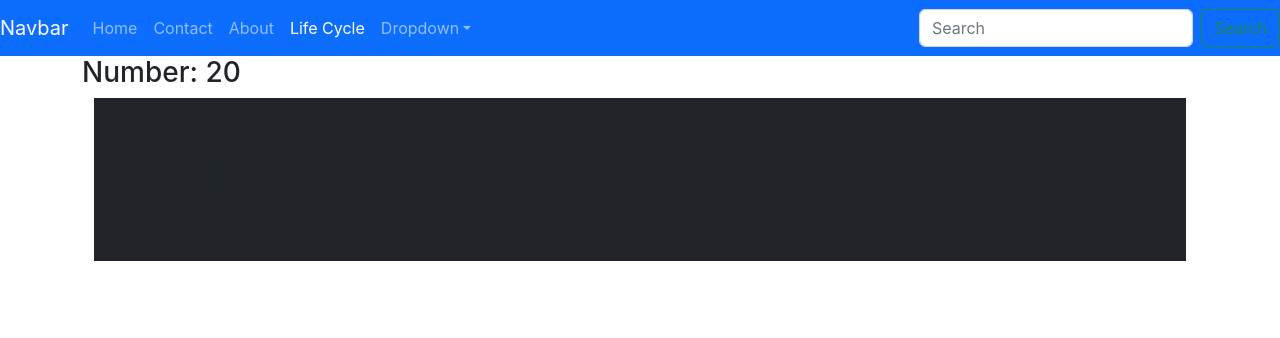
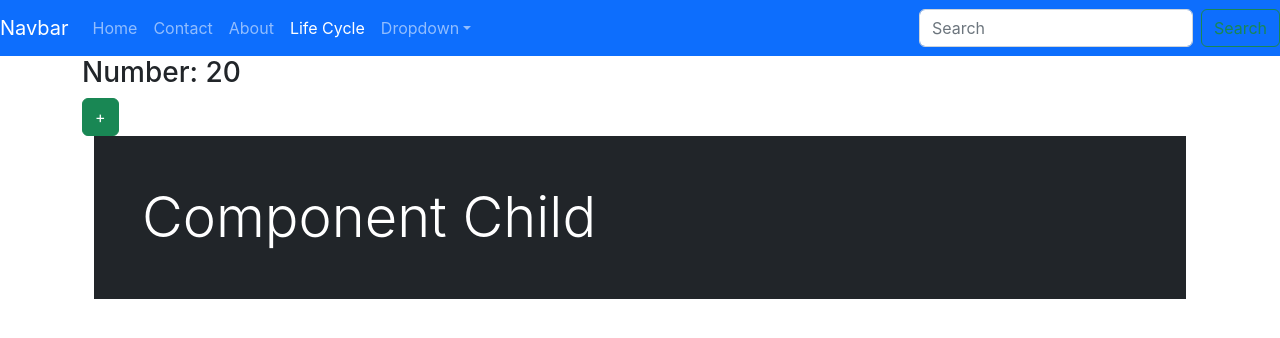
Before and after one commit to AVan-Git/Basic-ReactJS, a React (Create React App) app in the folder demo-buoi6-life-cycle-axios/: page /reactLifeCycle in a window 1280 px wide. Shown: the top 338 px of the page. Built offline with nearby package versions, Linux system fonts and the light colour scheme.

Commit message:
add shouldComponentUpdate ||| no chưa chạy được

```diff
--- a/demo-buoi6-life-cycle-axios/src/ReactLifeCycle/Child.jsx
+++ b/demo-buoi6-life-cycle-axios/src/ReactLifeCycle/Child.jsx
@@ -10,16 +10,23 @@ export default class Child extends Component {
     console.log('constructor - child');
   }
 
-      static getDrivedStateFromProps(newProps, currentState) {
+  static getDerivedStateFromProps(newProps, currentState) {
     console.log('getDrivedStateFromProps - child');
     return null;
+  }
+
+
+
+  shouldComponentUpdate(newProps, newState) {
+    console.log('shouldComponentUpdate() - child');
+    return false;
   }
 
   render() {
     console.log('render - child');
     return (
       <div className='container'>
-            <div className="display-4 p-5 bg-dark textwhite">
+        <div className="display-4 p-5 bg-dark text-white">
           Component Child
         </div>
 
@@ -27,7 +34,7 @@ export default class Child extends Component {
     )
   }
 
-      componentDidMount () {
+  componentDidMount() {
     console.log("componentDidMount - child");
   }
 }
--- a/demo-buoi6-life-cycle-axios/src/ReactLifeCycle/ReactLifeCycle.jsx
+++ b/demo-buoi6-life-cycle-axios/src/ReactLifeCycle/ReactLifeCycle.jsx
@@ -21,11 +21,21 @@ export default class DemoLifeCycle extends Component {
     return currentState;
   }
 
+  shouldComponentUpdate(newProps, newState) {
+    console.log('shouldComponentUpdate()');
+    return true;
+  }
+
   render() {
     console.log('render');
     return (
       <div className='container'>
         <h3>Number: {this.state.number} </h3>
+
+        <button type="button" class="btn btn-success"
+          onClick={() => {this.setState({number: ++this.state.number}, () => {console.log();})}}
+        >+</button>
+        <br />
         <Child />
       </div>
     )
```
Also changed, not shown: 1 other file (tests, documents, lock files or other folders). Lines whose indentation alone changed are shown as unchanged.
